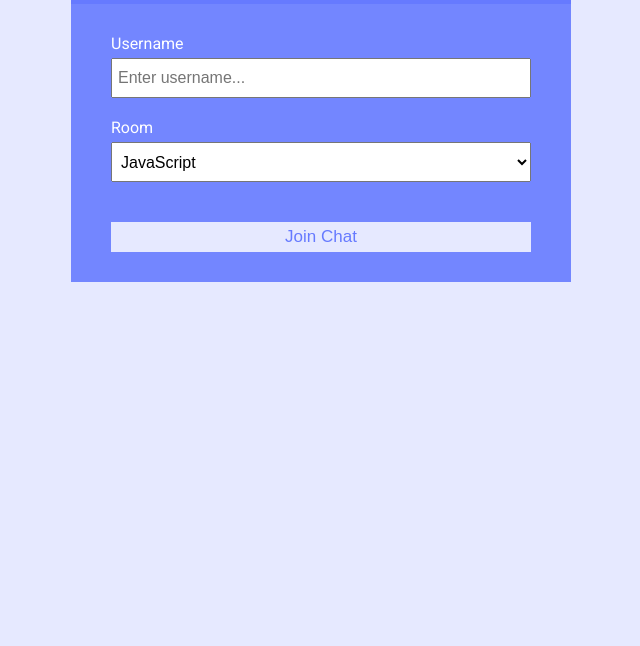
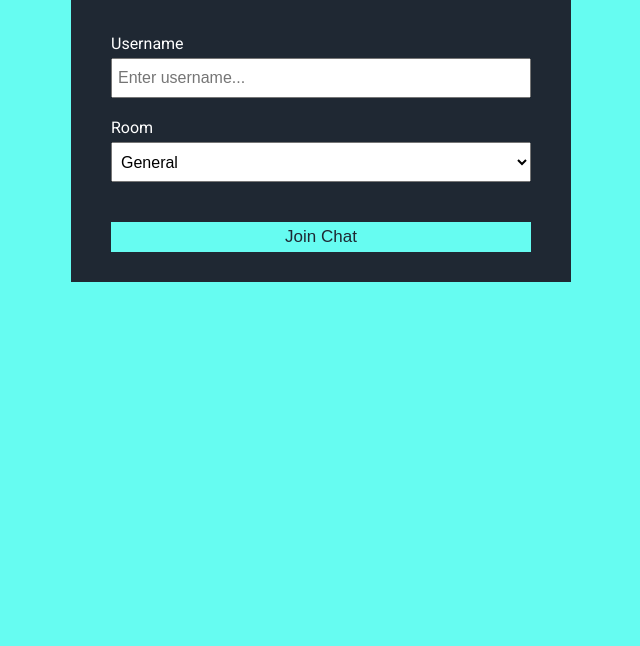
Before and after one commit to akelstrom/chatter, a website: page public/index.html in a window 1280 px wide. Shown: the part 154-800 px from the top of the page, without its empty margins (319-959 px from the left). Drawn offline with Linux system fonts and the light colour scheme.

Commit message:
implemented new styling

```diff
--- a/public/css/style.css
+++ b/public/css/style.css
@@ -1,10 +1,10 @@
 @import url('https://fonts.googleapis.com/css?family=Roboto&display=swap');
 
 :root {
-	--dark-color-a: #667aff;
-	--dark-color-b: #7386ff;
-	--light-color: #e6e9ff;
-	--success-color: #5cb85c;
+	--dark-color-b: #1F2833;
+	--dark-color-a: #1F2833;
+	--light-color: #66FcF1;
+	--success-color: #45A29E;
 	--error-color: #d9534f;
 }
 
@@ -12,6 +12,10 @@
 	box-sizing: border-box;
 	margin: 0;
 	padding: 0;
+}
+
+.fa-smile {
+	color: var(--light-color);
 }
 
 body {
--- a/public/index.html
+++ b/public/index.html
@@ -33,12 +33,12 @@
 					<div class="form-control">
 						<label for="room">Room</label>
 						<select name="room" id="room">
-							<option value="JavaScript">JavaScript</option>
-							<option value="Python">Python</option>
-							<option value="PHP">PHP</option>
-							<option value="C#">C#</option>
-							<option value="Ruby">Ruby</option>
-							<option value="Java">Java</option>
+							<option value="General">General</option>
+							<option value="Funny">Funny</option>
+							<option value="Coding-Stuff">Coding Stuff</option>
+							<option value="Job-Hunt">Job Hunt</option>
+							<option value="Life">Life</option>
+							<option value="Resources">Resources</option>
 						</select>
 					</div>
 					<button type="submit" class="btn">Join Chat</button>
--- a/server.js
+++ b/server.js
@@ -17,6 +17,7 @@ const io = socketio(server);
 //set static folder
 app.use(express.static(path.join(__dirname, "public")));
 
+//this is the robot or the app that will be sending join/leave/welcome messages
 const bot = "ChatterBot";
 
 //run when client connects to socket
```
